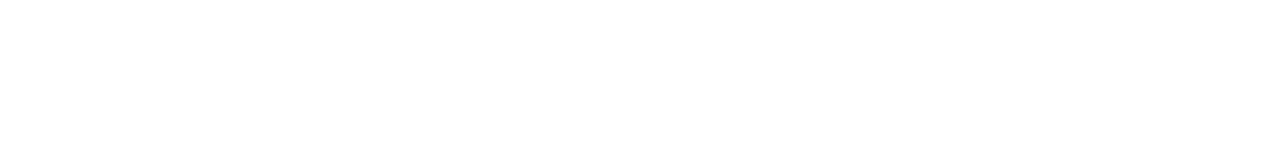
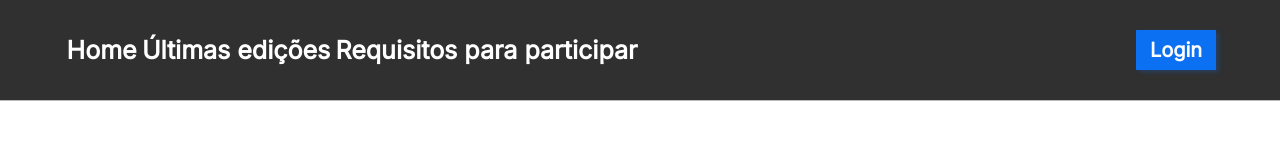
Before and after one commit to moisespeixoto/bootcamp-dnc, a plain HTML site: page index.html in a window 1280 px wide. Drawn offline with Linux system fonts and the light colour scheme.

Commit message:
Criação do estilo CSS do menu superior

```diff
--- a/index.html
+++ b/index.html
@@ -1,11 +1,24 @@
 <!DOCTYPE html>
-<html lang="en">
+<html lang="pt-br">
 <head>
     <meta charset="UTF-8">
     <meta name="viewport" content="width=device-width, initial-scale=1.0">
-    <title>Document</title>
+    <link rel="preconnect" href="https://fonts.googleapis.com">
+    <link rel="preconnect" href="https://fonts.gstatic.com" crossorigin>
+    <link href="https://fonts.googleapis.com/css2?family=Inter:wght@100;400&display=swap" rel="stylesheet">
+    <link rel="stylesheet" href="style.css">
+    <title>Bootcamp DNC</title>
 </head>
 <body>
+<!-- MENU SUPERIOR -->
+    <nav id="principal">
+        <div id="menu">
+            <a href="">Home</a>
+            <a href="">Últimas edições</a>
+            <a href="">Requisitos para participar</a>
+        </div>
+        <button>Login</button>
+    </nav>
 
 </body>
 </html>
--- /dev/null
+++ b/style.css
@@ -0,0 +1,53 @@
+a{
+    font-family: Arial, Helvetica, sans-serif;
+    font-size: 20px;
+}
+body{
+    margin: 0;
+    padding: 0;
+}
+/* MENU SUPERIOR*/
+.linkMenuSuperior{
+    text-decoration: none;
+}
+#principal{
+    width: 100%;
+    height: 100px;
+    background-color: #303030;
+    display: flex;
+    justify-content: space-between;
+    align-items: center;
+    border-bottom: 1px solid #bababa;
+}
+#principal button{
+    margin-right: 5%;
+    background-color: #0C70F2;
+    border: 0;
+    height: 40px;
+    width: 80px;
+    color: #FFFFFF;
+    font-size: 20px;
+    font-family: 'Inter';
+    font-weight: 600;
+    font-style: normal;
+    box-shadow: 3px 2px 4px rgba(12, 112, 242, 0.251);
+    cursor: pointer;
+}
+#principal div a{
+    color: #FFFFFF;
+    font-size: 25px;
+    font-weight: 600;
+    text-decoration: none;
+    font-family: 'Inter';
+    font-style: normal;
+}
+#principal div a:hover{
+    color: #cccccc;
+}
+#menu{
+    display: flex;
+    width: 45%;
+    justify-content: space-around;
+    align-items: center;
+    margin-left: 5%;
+}
```
